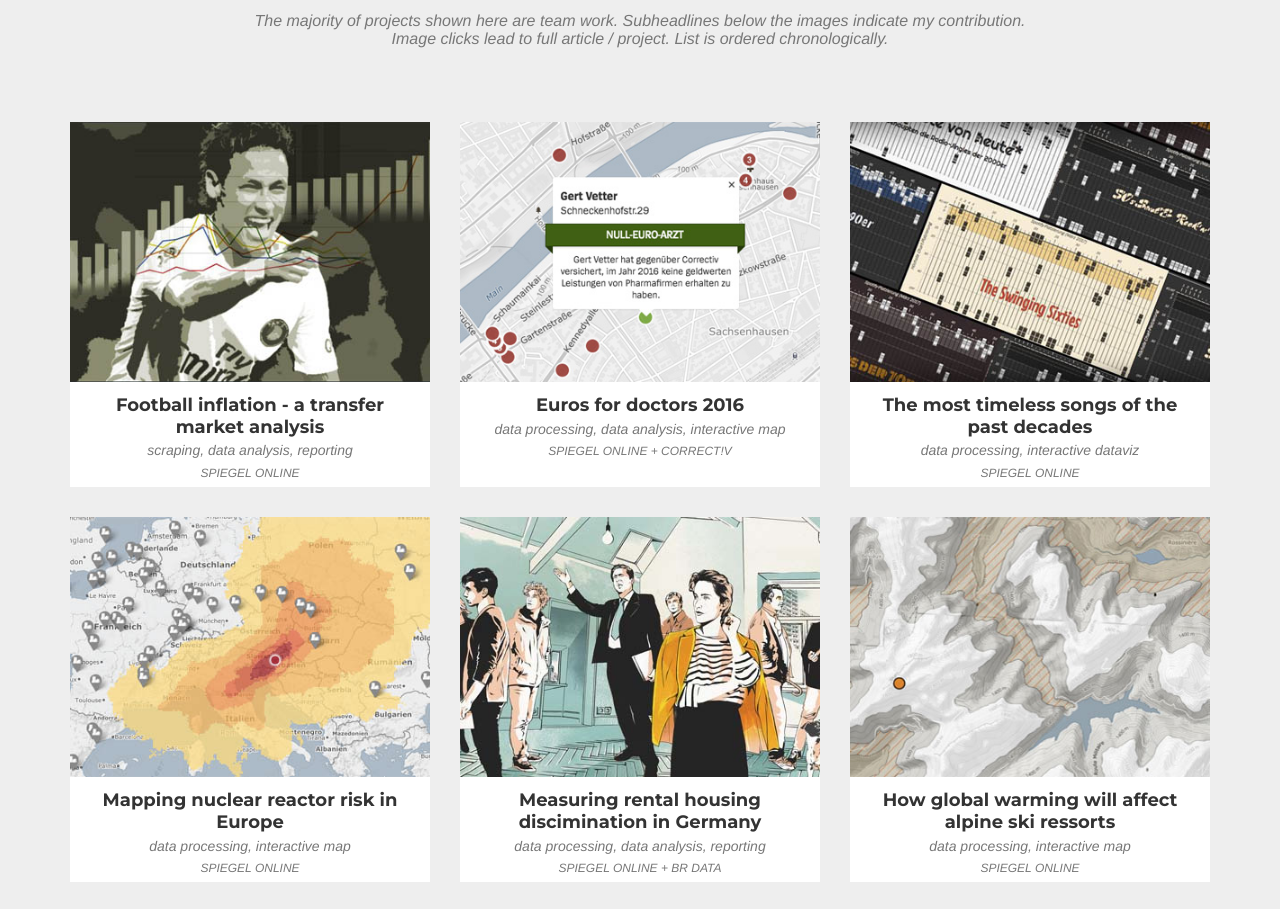
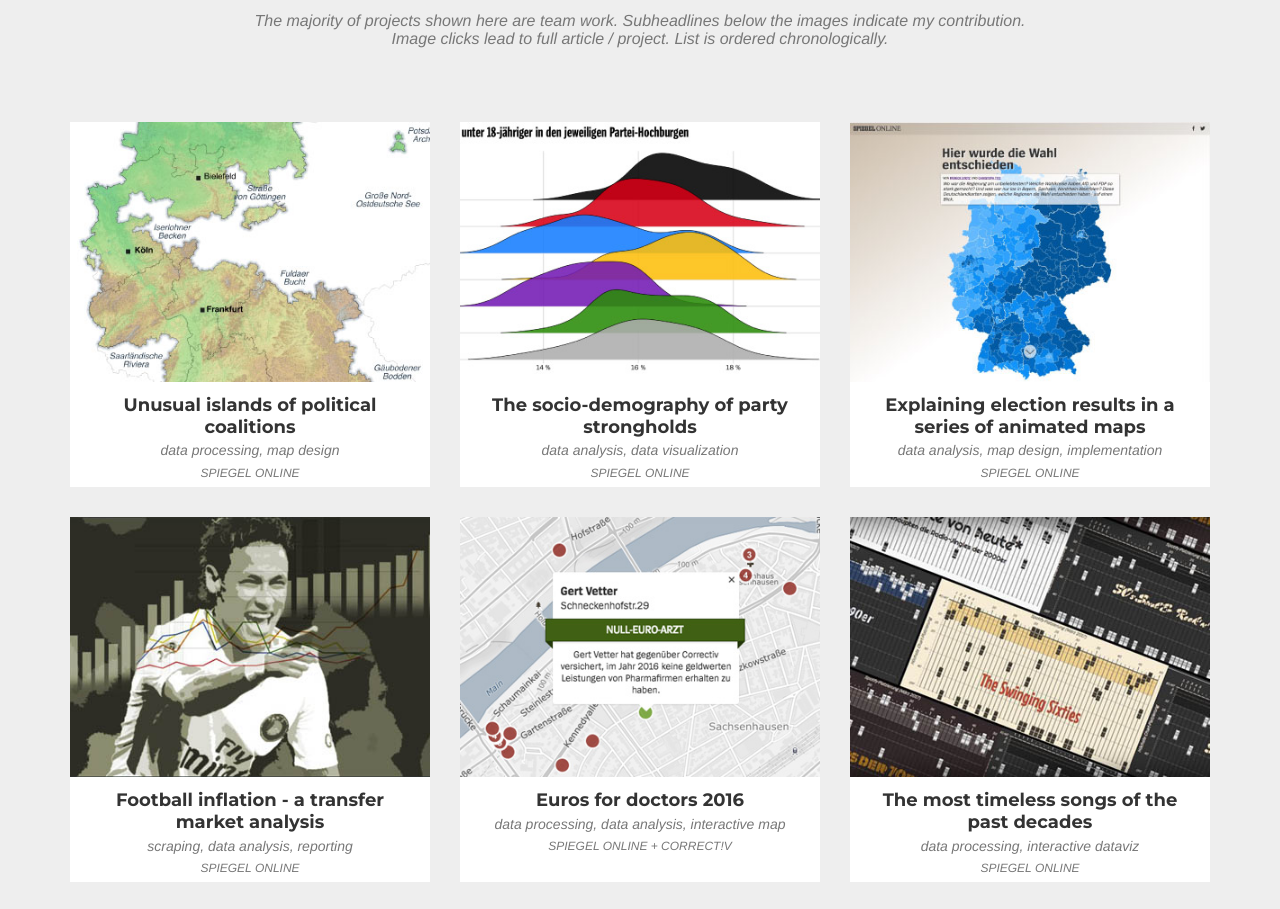
Before and after one commit to sattheptonghop/sattheptonghop2.github.io, a website: page index.html in a window 1280 px wide. Shown: the part 800-1709 px from the top of the page. Drawn offline with nearby package versions, Linux system fonts and the light colour scheme; a web font is replaced by a local one.

Commit message:
Adding BTW17 projects

```diff
--- a/index.html
+++ b/index.html
@@ -65,6 +65,51 @@
                 </div>
             </div>
             <div class="row">
+            <div class="col-md-4 col-sm-6 portfolio-item">
+                 <a href="http://www.spiegel.de/politik/deutschland/bundestagswahl-2017-wo-eine-jamaika-koalition-eine-mehrheit-hat-und-wo-nicht-a-1168632.html" class="portfolio-link" data-toggle="modal">
+                        <div class="portfolio-hover">
+                            <div class="portfolio-hover-content">
+                                <i class="fa fa-plus fa-3x"></i>
+                            </div>
+                        </div>
+                        <img src="img/portfolio/40_koalitionsinseln.jpg" class="img-responsive" alt="">
+                    </a>
+                    <div class="portfolio-caption">
+                        <h4>Unusual islands of political coalitions</h4>
+                        <p class="text-muted">data processing, map design</p>
+                        <p class="text-muted text-mini">SPIEGEL ONLINE</p>
+                    </div>
+                </div>
+            <div class="col-md-4 col-sm-6 portfolio-item">
+                 <a href="http://www.spiegel.de/politik/deutschland/bundestagswahl-2017-kaum-auslaender-in-afd-hochburgen-a-1169727.html" class="portfolio-link" data-toggle="modal">
+                        <div class="portfolio-hover">
+                            <div class="portfolio-hover-content">
+                                <i class="fa fa-plus fa-3x"></i>
+                            </div>
+                        </div>
+                        <img src="img/portfolio/39_joyplots.jpg" class="img-responsive" alt="">
+                    </a>
+                    <div class="portfolio-caption">
+                        <h4>The socio-demography of party strongholds</h4>
+                        <p class="text-muted">data analysis, data visualization</p>
+                        <p class="text-muted text-mini">SPIEGEL ONLINE</p>
+                    </div>
+                </div>
+            <div class="col-md-4 col-sm-6 portfolio-item">
+                 <a href="http://www.spiegel.de/politik/deutschland/bundestagswahl-wo-die-wahl-entschieden-wurde-a-1168515.html" class="portfolio-link" data-toggle="modal">
+                        <div class="portfolio-hover">
+                            <div class="portfolio-hover-content">
+                                <i class="fa fa-plus fa-3x"></i>
+                            </div>
+                        </div>
+                        <img src="img/portfolio/38_election_scrollytelling.jpg" class="img-responsive" alt="">
+                    </a>
+                    <div class="portfolio-caption">
+                        <h4>Explaining election results in a series of animated maps</h4>
+                        <p class="text-muted">data analysis, map design, implementation</p>
+                        <p class="text-muted text-mini">SPIEGEL ONLINE</p>
+                    </div>
+                </div>
             <div class="col-md-4 col-sm-6 portfolio-item">
                  <a href="http://www.spiegel.de/sport/fussball/was-zinedine-zidane-david-beckham-und-ronaldo-heute-kosten-wuerden-a-1165366.html" class="portfolio-link" data-toggle="modal">
                         <div class="portfolio-hover">
```
Also changed, not shown: img/portfolio/38_election_scrollytelling.jpg (added), img/portfolio/39_joyplots.jpg (added), img/portfolio/40_koalitionsinseln.jpg (added), 1 other file.
